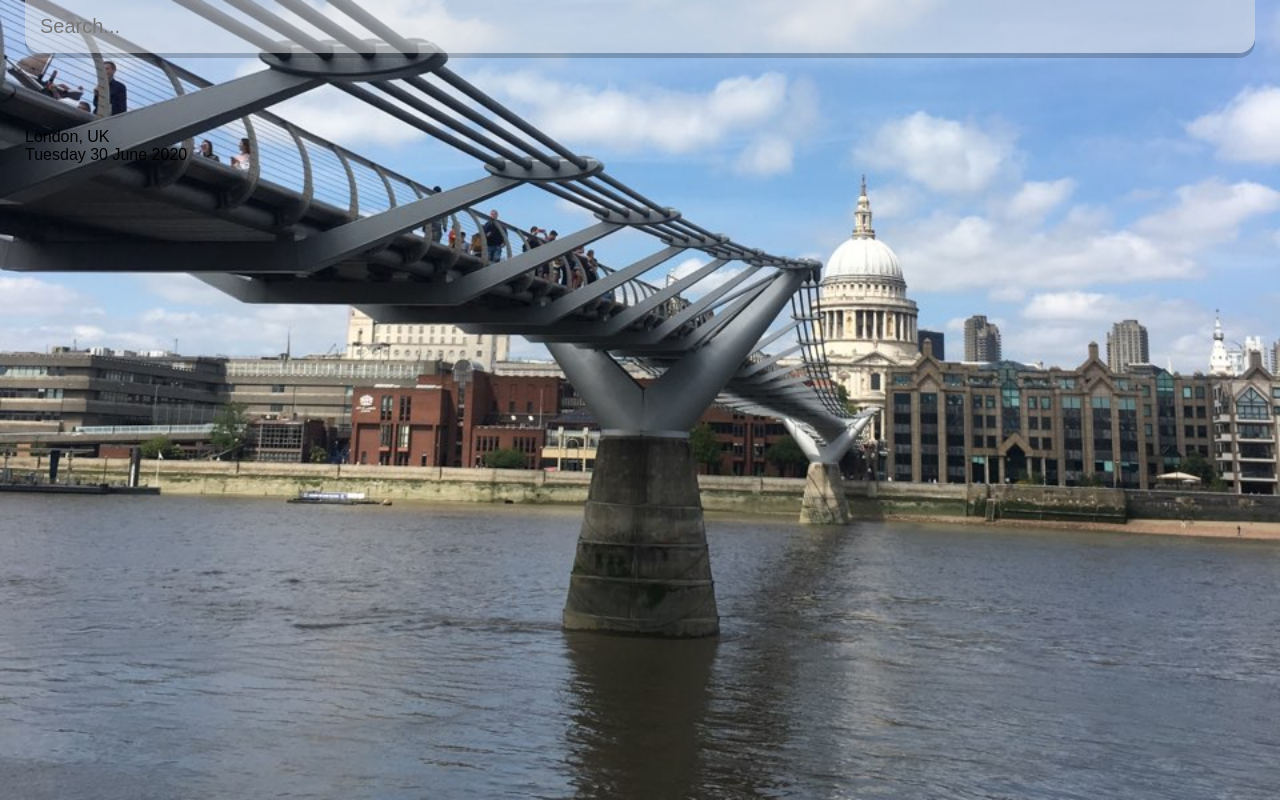
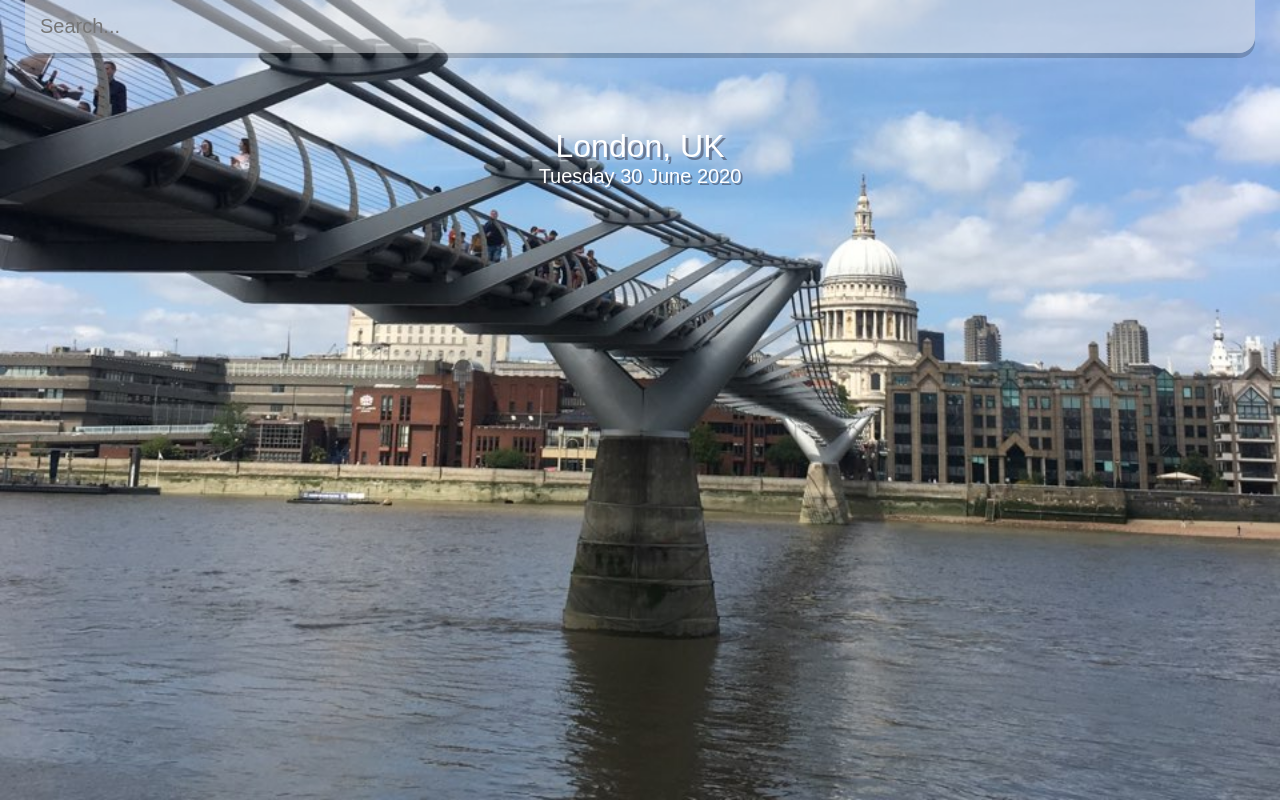
Before and after one commit to samComeIt/react_weather, a React (Create React App) app in the folder practical-react/: page / in a window 1280 px wide. Built offline with nearby package versions, Linux system fonts and the light colour scheme.

Commit message:
Update index.css
Make all text same color, font, and weight

```diff
--- a/practical-react/src/index.css
+++ b/practical-react/src/index.css
@@ -53,6 +53,44 @@ main {
 
 }
 
-.search-box .search-bar:focus{
+.search-box .search-bar:focus {
   background-color: rgba(255, 255, 255, 0.75);
 }
+
+.location-box .location {
+  color: #FFF;
+  font-size: 32px;
+  font-weight: 500;
+  text-align: center;
+  text-shadow: 3px 3px rgba(50, 50, 70, 0.5);
+}
+
+.location-box .date {
+  color: #FFF;
+  font-size: 20px;
+  font-weight: 300;
+  text-align: center;
+  text-shadow: 2px 2px rgba(50, 50, 70, 0.5);
+}
+
+.weather-box {
+  text-align: center;
+
+
+}
+
+.weather-box .temperature {
+  color: #FFF;
+  font-size: 20px;
+  font-weight: 300;
+  text-align: center;
+  text-shadow: 2px 2px rgba(50, 50, 70, 0.5);
+}
+
+.weather-box .weather {
+  color: #FFF;
+  font-size: 20px;
+  font-weight: 300;
+  text-align: center;
+  text-shadow: 2px 2px rgba(50, 50, 70, 0.5);
+}
```
